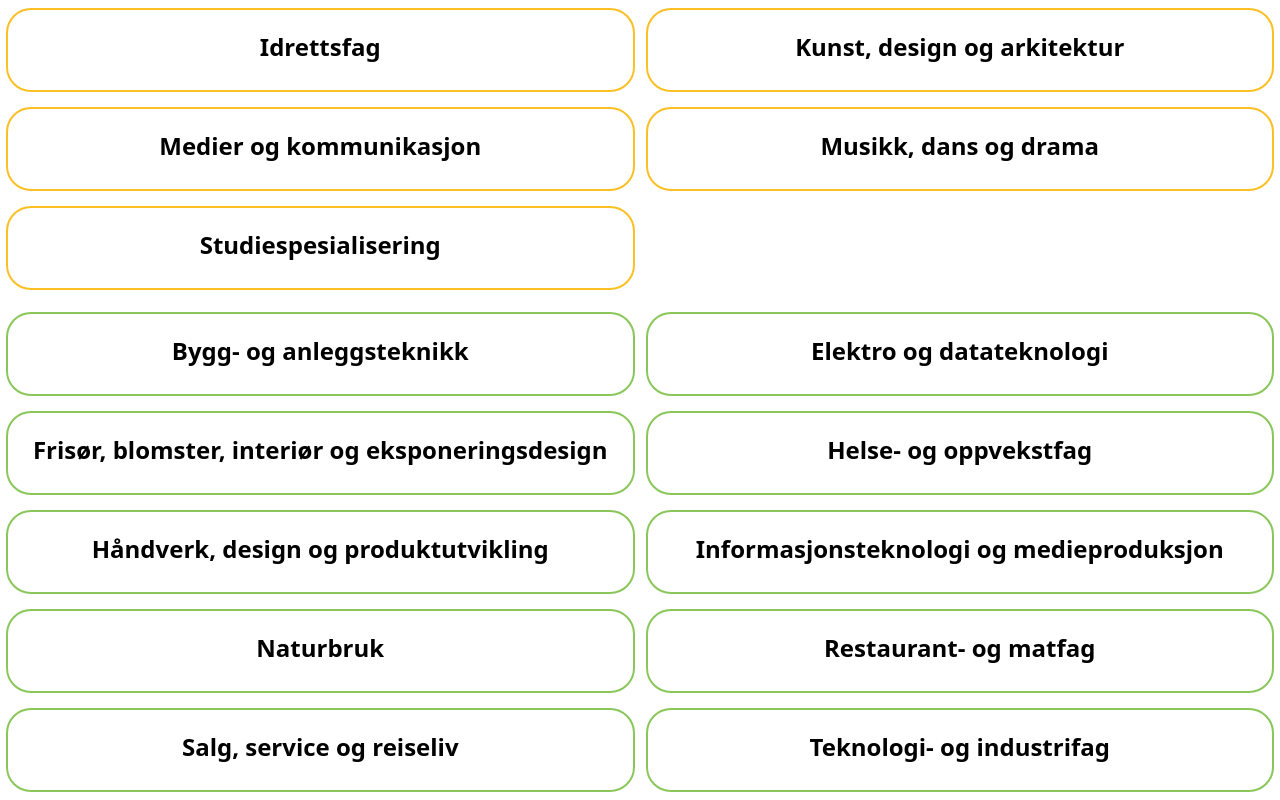
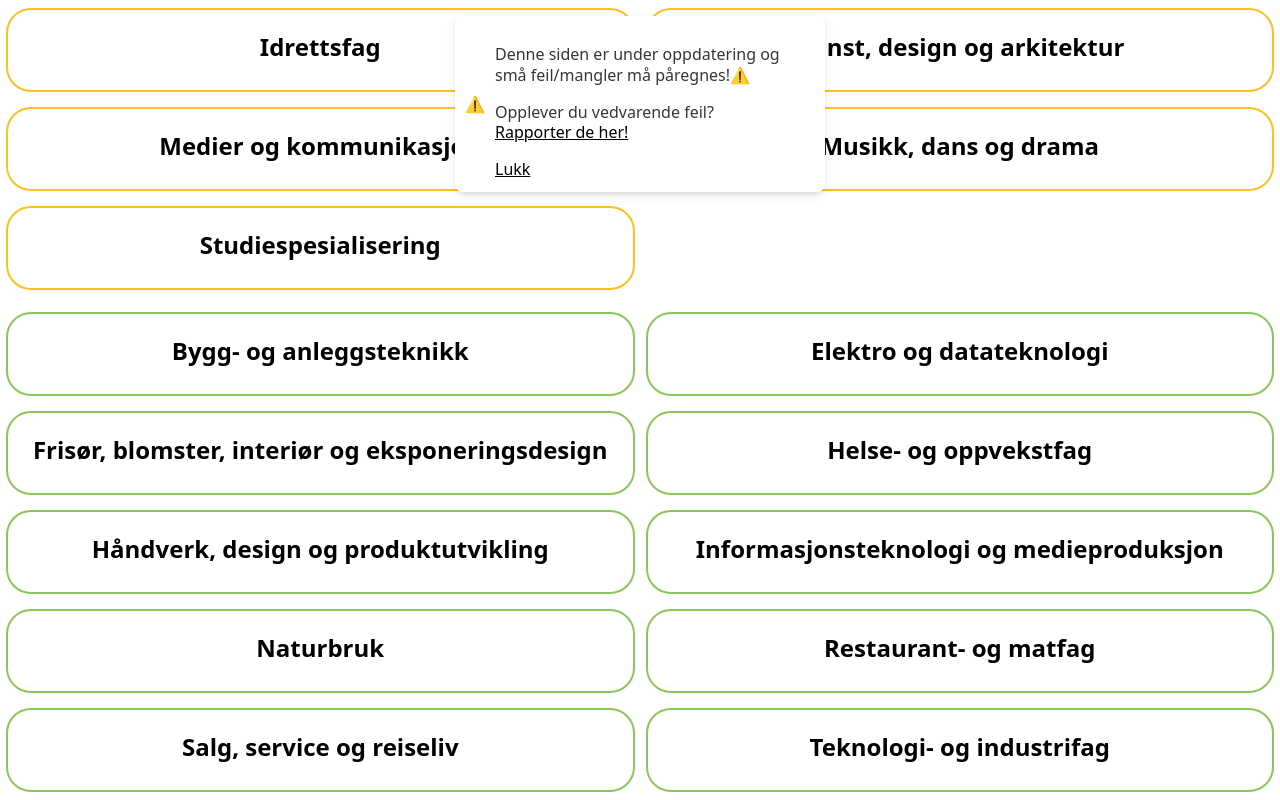
Before and after one commit to HermanErKu/fravaerskalkulator-react, a React (Create React App) app: page /home in a window 1280 px wide. Built offline with nearby package versions, Linux system fonts and the light colour scheme.

Commit message:
added toast to notify workers of update

```diff
--- a/src/pages/Home.js
+++ b/src/pages/Home.js
@@ -3,10 +3,26 @@ import '../../src/App.css';
 import React, { useEffect, useState } from 'react';
 import Cookies from 'universal-cookie';
 import { Navigate } from "react-router-dom";
+import toast, { Toaster } from 'react-hot-toast';
 
 
 const Home = ({ redirect }) => {
   const cookies = new Cookies();
+
+
+  useEffect(() => {
+    toast((t) => (
+      <span>
+        <p>Denne siden er under oppdatering og små feil/mangler må påregnes!⚠️</p>
+        <p>Opplever du vedvarende feil? <br></br><a style={{ textDecoration: "underline" }} href="/rapporter">Rapporter de her!</a></p>
+        <a onClick={() => toast.dismiss(t.id)} style={{ textDecoration: "underline", cursor:"pointer" }}>Lukk</a>
+      </span>
+    ), {
+      duration: 10000,
+      icon: "⚠️"
+    });
+  });
+
 
   let linjeCookie = cookies.get('linjeCookie');
   if (linjeCookie === undefined) {
@@ -23,6 +39,7 @@ const Home = ({ redirect }) => {
       {/*<div className='breadCrumbsContainer'>
         <a id='breadcrumbsLink' href='/home' color='inherit'>Hjem</a>
       </div>*/}
+      <Toaster/>
       <div className="headerContainer">
 
       </div>
```
